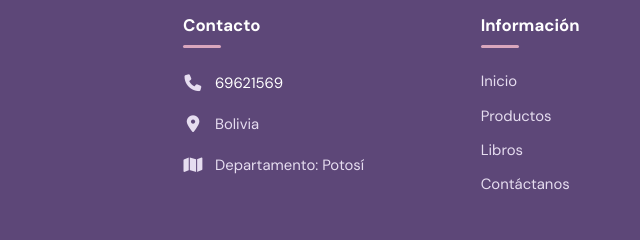
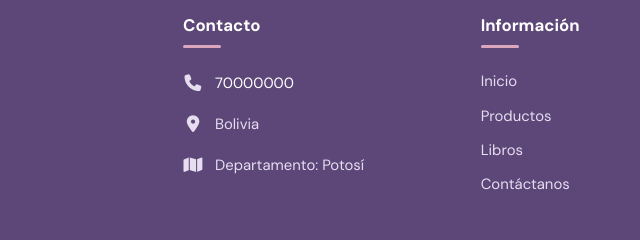
Before and after one commit to castronayeli428-hue/LIBRERIA-CASTRO1, a plain HTML site: page index.html in a window 1280 px wide. Shown: the part 4851-5091 px from the top of the page, 457-1097 px from the left. Drawn offline with nearby package versions, Linux system fonts and the light colour scheme.

Commit message:
numero-contacto
numero-contacto

```diff
--- a/index.html
+++ b/index.html
@@ -136,7 +136,7 @@
         <h3>Contacto</h3>
         <p>
           <i class="fa-solid fa-phone" aria-hidden="true"></i>
-          <a href="https://wa.me/59169621569" target="_blank" rel="noopener noreferrer">69621569</a>
+          <a href="https://wa.me/59169621569" target="_blank" rel="noopener noreferrer">70000000</a>
         </p>
         <p>
           <i class="fa-solid fa-location-dot" aria-hidden="true"></i>
```
